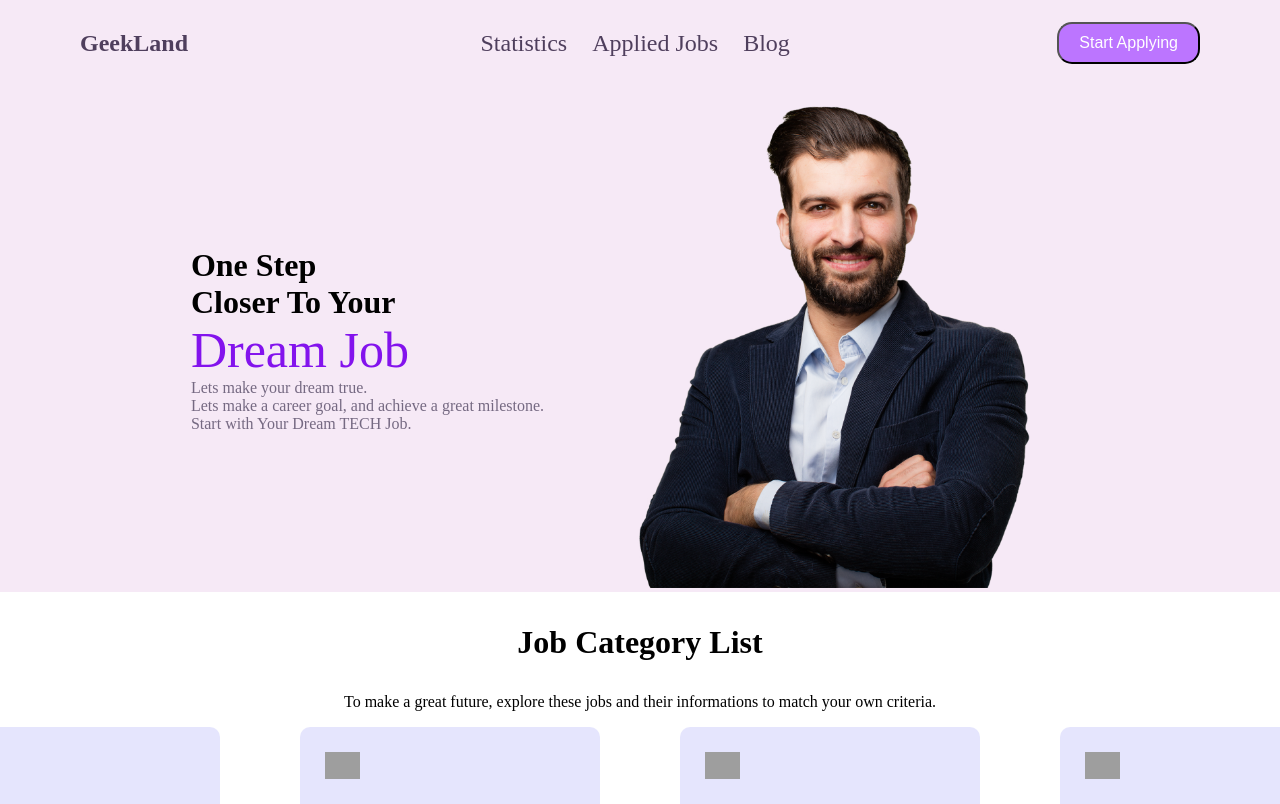
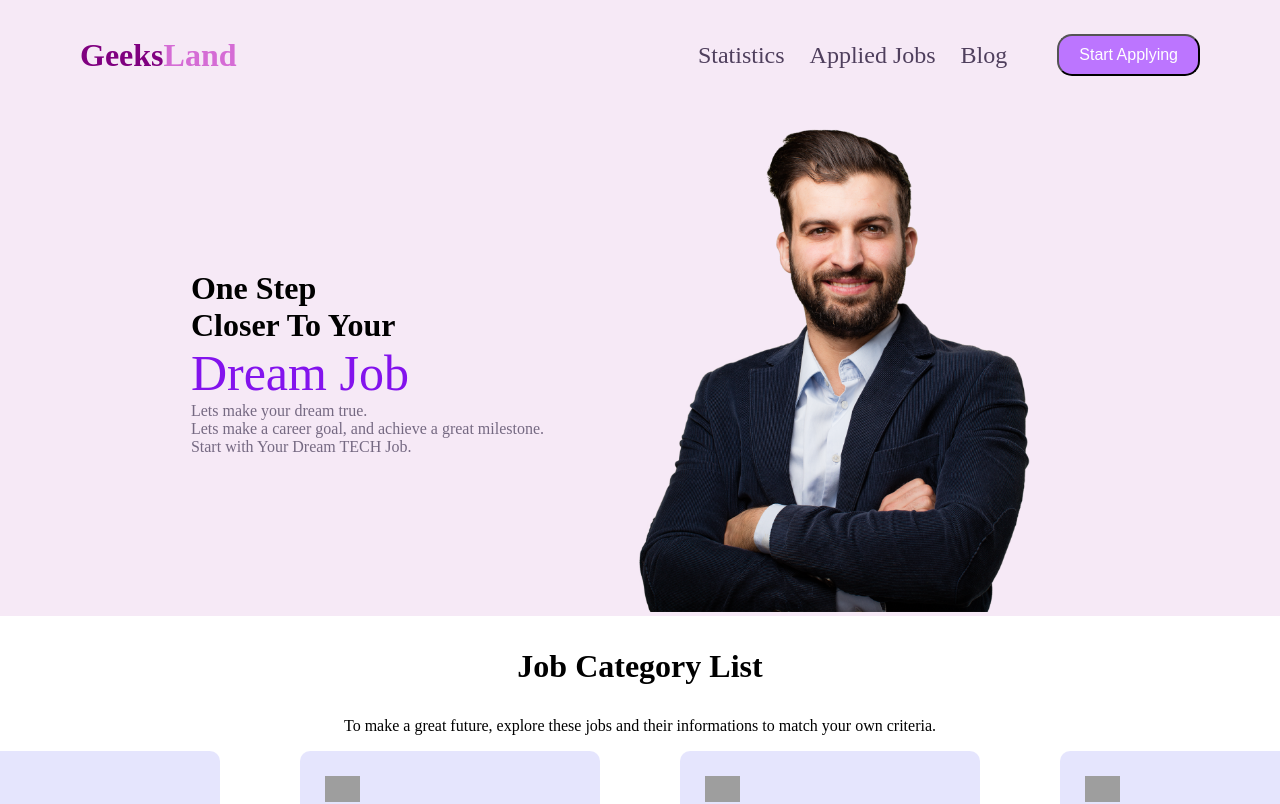
Before and after one commit to FurqanEmam/geekland, a React (Vite) app: page / in a window 1280 px wide. Shown: the top 804 px of the page. Built offline with nearby package versions, Linux system fonts and the light colour scheme; grey boxes are pictures that could not be loaded.

Commit message:
navbar and icons are added & fixed

```diff
--- a/package.json
+++ b/package.json
@@ -9,6 +9,7 @@
     "preview": "vite preview"
   },
   "dependencies": {
+    "@heroicons/react": "^2.0.17",
     "localforage": "^1.10.0",
     "match-sorter": "^6.3.1",
     "react": "^18.2.0",
--- a/src/components/Header/Header.css
+++ b/src/components/Header/Header.css
@@ -9,9 +9,44 @@
     padding: 10px 50px;
     margin: auto;
 }
+.title h1{
+    font-size: xx-large;
+}
+.geeks{
+    color: purple;
+}
+.land{
+    color: rgb(213, 108, 213);
+}
+.icons{
+    height: 30px;
+    width: 30px;
+}
 
 .title{
     color: rgb(79, 63, 93);
+}
+.link{
+    position: absolute;
+}
+.link-open{
+    top: 10px;
+}
+.link-close{
+    top: -200px;
+    display: flex;
+    align-content: center;
+    justify-content: center;
+    align-items: center;
+    gap: 50px;
+}
+
+ul {
+    display: flex;
+}
+
+li {
+    list-style: none;
 }
 .link a{
     text-decoration: none;
@@ -32,11 +67,39 @@
     border-radius: 15px;
 }
 
-@media only screen and (max-width: 768px) {
+/* @media only screen and (max-width: 768px) {
     .link {
         display: none;
     }
     .btn{
         display: none;
     }
+} */
+
+@media only screen and (max-width: 768px) {
+    .navbar{
+        display: flex;
+        flex-direction: column;
+    }
+    .link-open {
+        top: 30px;
+        background-color: rgb(246, 233, 246)
+    }
+    .link-open ul{
+        display: flex;
+        flex-direction: column;
+        left: 0px;
+        top: 30px;
+    }
+
 }
+
+@media (min-width: 768px) {
+    .nav-icon{
+        display: none;
+    }
+    .link{
+        display: flex;
+        position: static;
+    }
+}
--- a/src/components/Header/Header.jsx
+++ b/src/components/Header/Header.jsx
@@ -1,22 +1,46 @@
-import React from 'react';
+import React, { useState } from 'react';
 import './Header.css'
 import { Link } from 'react-router-dom';
+import { Bars3Icon, XMarkIcon } from '@heroicons/react/24/solid'
 
 const Header = () => {
+    const [open, setOpen] = useState(false);
+
+
     return (
         <div className='header'>
+
+            <div onClick={() => setOpen(!open)} className='nav-icon'>
+                <span>{
+                    open === true
+                        ? <XMarkIcon class="icons" />
+                        : <Bars3Icon class="icons" />
+                }
+                </span>
+            </div>
+
             <nav className='navbar'>
+
                 <div className="title">
-                    <h1>GeekLand</h1>
+                    <h1><span className='geeks'>Geeks</span><span className='land'>Land</span></h1>
                 </div>
-                <div className="link">
-                    <Link to="/statistics">Statistics</Link>
-                    <Link to="/applied">Applied Jobs</Link>
-                    <Link to="/blog">Blog</Link>
+                <div className={`link ${open ? 'link-open' : 'link-close'}`}>
+                    <ul>
+                        <li>
+                            <Link to="/statistics">Statistics</Link>
+                        </li>
+                        <li>
+                            <Link to="/applied">Applied Jobs</Link>
+                        </li>
+                        <li>
+                            <Link to="/blog">Blog</Link>
+                        </li>
+                    </ul>
+                    <div className='nav-btn'>
+                        <button className='btn'>Start Applying</button>
+                    </div>
                 </div>
-                <div className='nav-btn'>
-                    <button className='btn'>Start Applying</button>
-                </div>
+
             </nav>
         </div>
     );
```
Also changed, not shown: src/components/Footer/Footer.jsx (added, +11 -0 lines), 1 other file (tests, documents, lock files or other folders).
